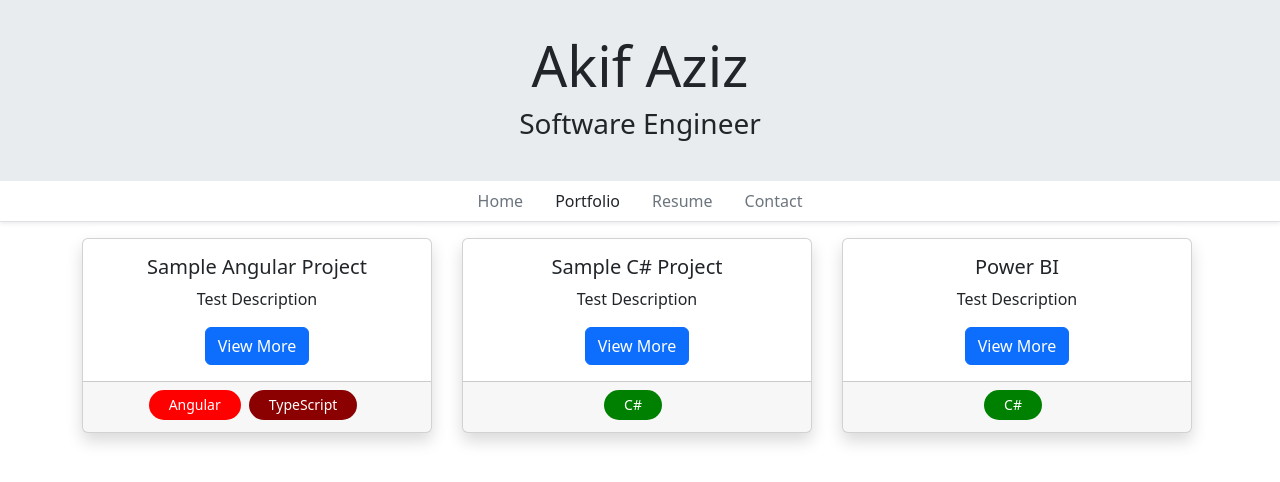
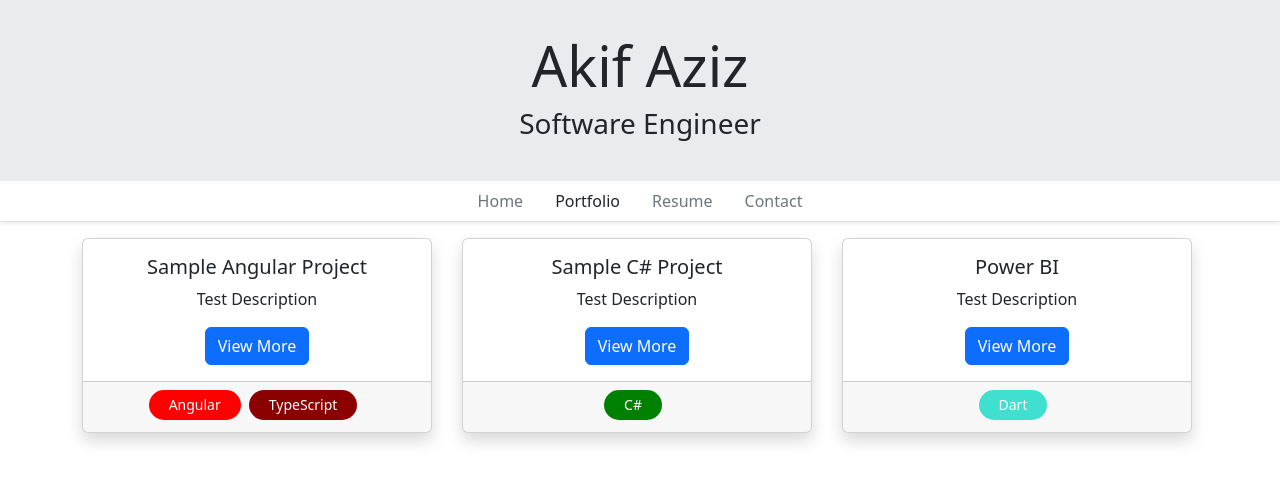
Before and after one commit to TaKaGith/AngularPortfolioWebsite, an Angular app: page /portfolio in a window 1280 px wide. Shown: the top 482 px of the page. Built offline with nearby package versions, Linux system fonts and the light colour scheme.

Commit message:
update tag

```diff
--- a/src/app/_models/Tag.ts
+++ b/src/app/_models/Tag.ts
@@ -10,6 +10,7 @@ static readonly NODEJS = new Tag('Node.JS', 'brown');
 static readonly ASPNET = new Tag('ASP.NET', 'purple');
 static readonly JAVASCRIPT = new Tag('JavaScript', 'orange');
 static readonly REACT = new Tag('React', 'blue');
+static readonly DART = new Tag('Dart', 'turquoise');
 
 private constructor(private readonly key: string, public readonly color: string) {
 
--- a/src/app/_services/projects.service.ts
+++ b/src/app/_services/projects.service.ts
@@ -32,7 +32,7 @@ export class ProjectsService {
       description: 'This is sample Power BI Project',
       projectLink: 'https://github.com/TaKaGith',
       pictures: ["../../assets/image_1.jpg","../../assets/image_2.jpg","../../assets/image_3.jpg"],
-      tags: [Tag.CSHARP],
+      tags: [Tag.DART],
     },
   ];
 
```
